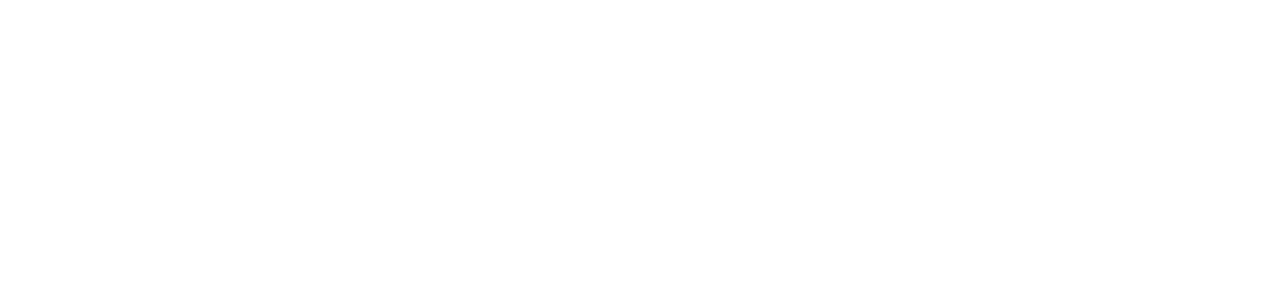
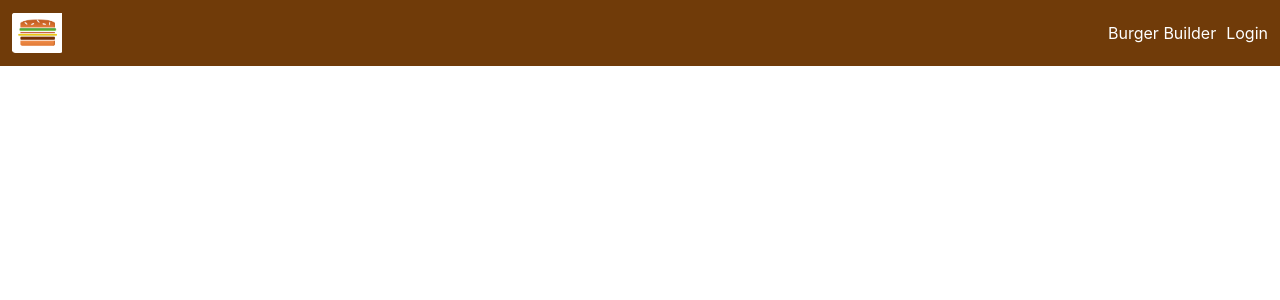
Before and after one commit to EmanTahir/Burger-Builder-Project-React, a React (Create React App) app: page / in a window 1280 px wide. Shown: the top 300 px of the page. Built offline with nearby package versions, Linux system fonts and the light colour scheme.

Commit message:
hover updated

```diff
--- a/src/App.css
+++ b/src/App.css
@@ -36,3 +36,29 @@
     transform: rotate(360deg);
   }
 }
+
+
+.nav-link {
+  position: relative;
+}
+
+.nav-link:after {
+  content: "";
+  position: absolute;
+  bottom: -2px;
+  left: 0;
+  right: 0;
+  height: 2px;
+  background-color: lightseagreen;
+  display: block;
+  transform: scaleX(0);
+  /* transition: transform 0.3s ease-in-out; */
+}
+
+.nav-link:hover:after {
+  transform: scaleX(1);
+
+}
+a:hover {
+  background-color: rgb(233, 147, 85);
+}
--- a/src/App.js
+++ b/src/App.js
@@ -1,10 +1,12 @@
-import logo from './burger-logo.png';
+
+import Navbar from './components/Navbar';
+import './App.css';
 
 function App() {
 
   return (
     <>
-
+      <Navbar/>
     </>
   );
 }
--- a/src/components/Navbar.js
+++ b/src/components/Navbar.js
@@ -1,4 +1,6 @@
 import React from 'react'
+import logo from './burger-logo.png';
+
 
 export default function Navbar() {
     return (
@@ -9,10 +11,10 @@
                         <img src={logo} alt="Burger Builder" width="50" height="40" />
                     </a>
                     <ul className="navbar-nav ml-auto" style={{ display: 'flex', flexDirection: 'row' }}>
-                        <li className="nav-item" style={{ display: 'inline-block', width: 'auto', margin: '0 10px' }}>
-                            <a className="nav-link" href="#" style={{ color: 'white' }}>Burger Builder</a>
+                        <li className="nav-item" style={{ display: 'block', width: 'auto', margin: '0 10px', padding: '0 ' }}>
+                            <a className="nav-link" href="#" style={{ color: 'white', cursor: 'pointer' }}>Burger Builder</a>
                         </li>
-                        <li className="nav-item" style={{ display: 'inline-block', width: 'auto', margin: '0 10px' }}>
+                        <li className="nav-item" style={{ display: 'block', width: 'auto', margin: '0 ', padding: '0 ' }}>
                             <a className="nav-link" href="#" style={{ color: 'white' }}>Login</a>
                         </li>
                     </ul>
```
Also changed, not shown: src/components/burger-logo.png (renamed from src/burger-logo.png).
